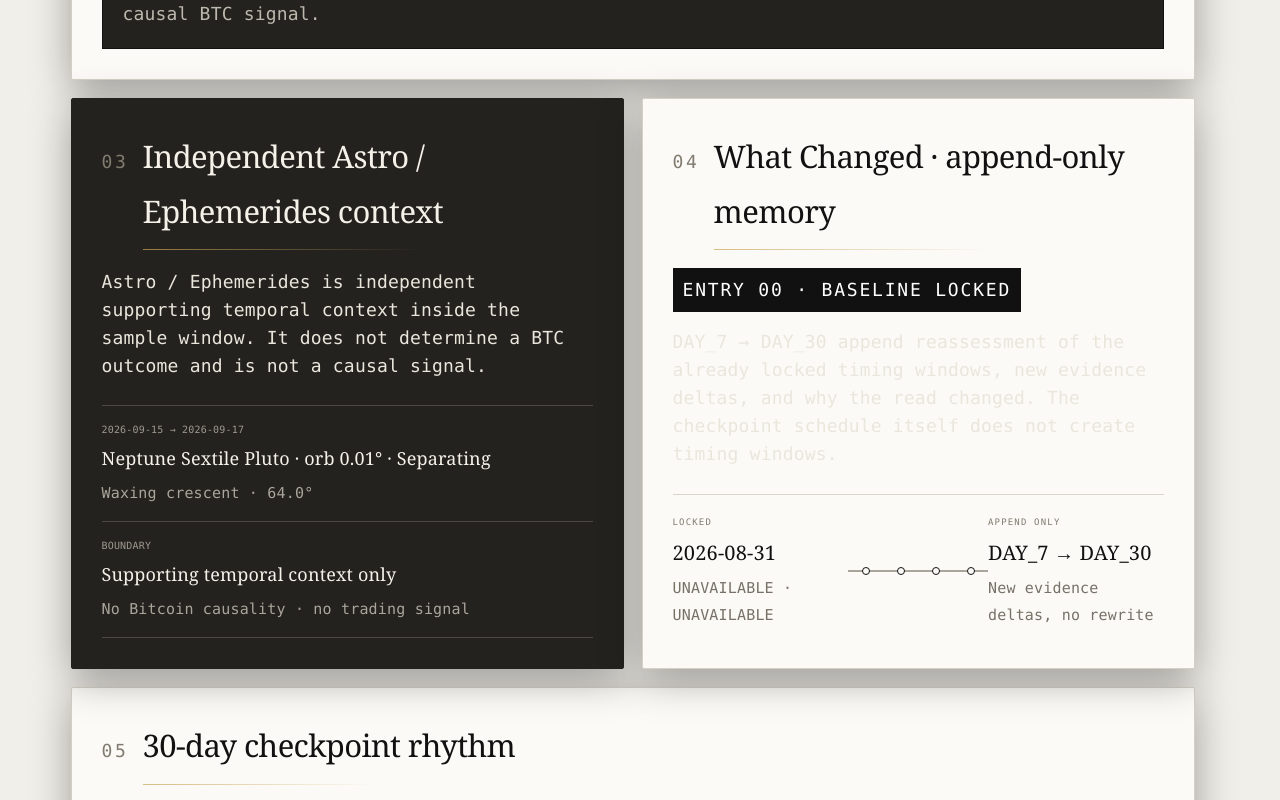
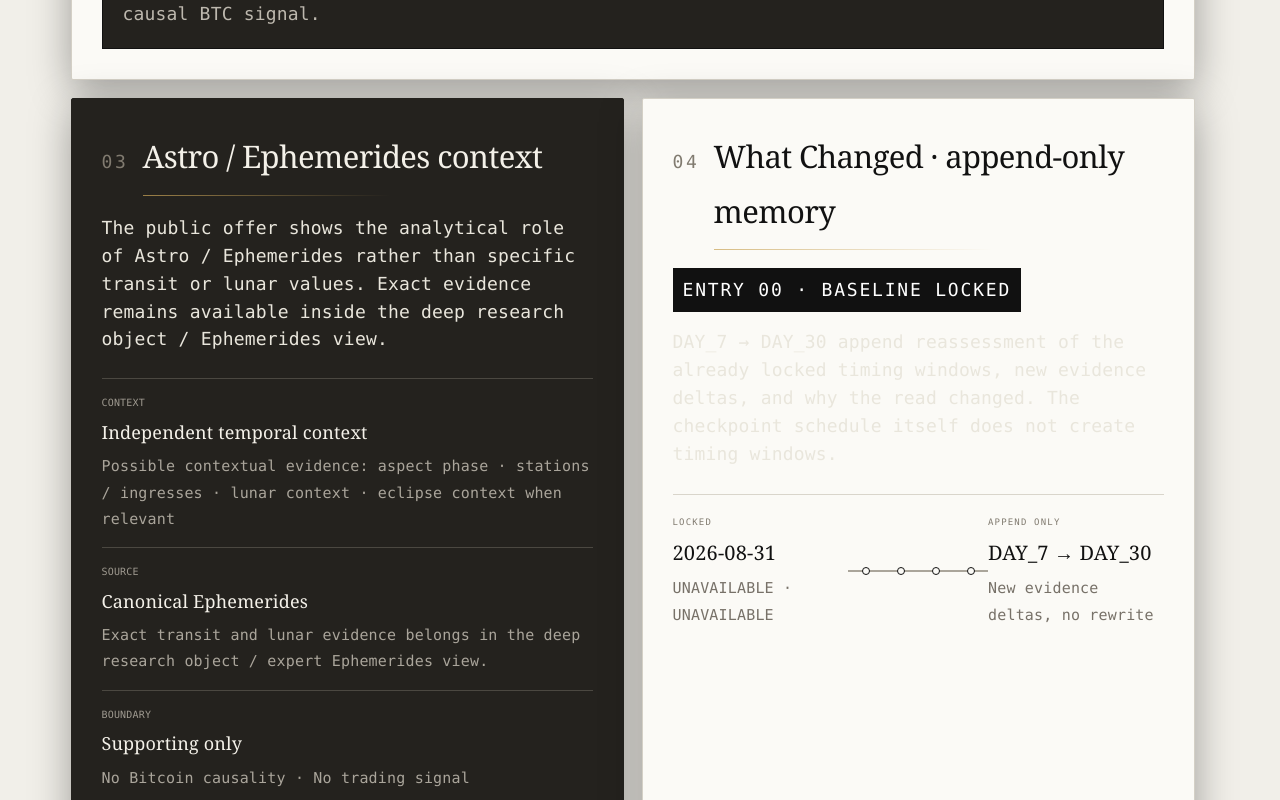
Before and after one commit to AiBhrigu/bhrigu-portal, a Next.js app: page /founding/phi-btc-timing-windows in a window 1280 px wide. Shown: the part 3460-4260 px from the top of the page. Built offline with nearby package versions, Linux system fonts and the light colour scheme; no server answers.

Commit message:
Abstract Astro evidence on founding offer preview

```diff
--- a/pages/founding/phi-btc-timing-windows.tsx
+++ b/pages/founding/phi-btc-timing-windows.tsx
@@ -136,8 +136,16 @@ export default function PhiBtcTimingWindowsFounding({ locale, baseline, generate
     windows: "Prospective timing windows",
     windowsNote: "TIMING WINDOWS = что отслеживается. Реальный BASELINE run фиксирует 2–4 prospective windows; checkpoints затем возвращаются к ним и проверяют, что подтвердилось, ослабло или осталось unresolved. Карточка ниже — демонстрация структуры, а не новый accepted forecast.",
     windowTitle: "Structural confirmation window",
-    astro: "Independent Astro / Ephemerides context",
-    astroNote: "Astro / Ephemerides — независимый supporting temporal context внутри sample window. Он не определяет BTC outcome и не превращается в причинный сигнал.",
+    astro: "Astro / Ephemerides context",
+    astroNote: "На публичной offer-странице показывается аналитическая роль Astro / Ephemerides, а не конкретные transit или lunar values. Точная evidence остаётся доступной внутри глубокого research object / Ephemerides view.",
+    astroPublicLabel: "Independent temporal context",
+    astroPublicStatus: "Available from canonical Ephemerides",
+    astroPublicRole: "Supporting only",
+    astroPublicCue: "View underlying ephemeris evidence",
+    astroPossible: "Возможный contextual evidence: aspect phase · stations / ingresses · lunar context · eclipse context, когда релевантно",
+    astroSource: "Canonical Ephemerides",
+    astroSourceNote: "Exact transit and lunar evidence belongs in the deep research object / expert Ephemerides view.",
+    astroBoundary: "No Bitcoin causality · No trading signal",
     changed: "What Changed · append-only memory",
     changedLead: "ENTRY 00 · BASELINE LOCKED",
     changedText: "DAY_7 → DAY_30 добавляют reassessment уже зафиксированных timing windows, новые evidence deltas и причины изменения чтения. Сам checkpoint schedule не создаёт timing windows.",
@@ -193,8 +201,16 @@ export default function PhiBtcTimingWindowsFounding({ locale, baseline, generate
     windows: "Prospective timing windows",
     windowsNote: "TIMING WINDOWS = what is being tracked. A real BASELINE run locks 2–4 prospective windows; checkpoints return to those windows and test what strengthened, weakened, failed, or remains unresolved. The card below demonstrates the structure and is not a new accepted forecast.",
     windowTitle: "Structural confirmation window",
-    astro: "Independent Astro / Ephemerides context",
-    astroNote: "Astro / Ephemerides is independent supporting temporal context inside the sample window. It does not determine a BTC outcome and is not a causal signal.",
+    astro: "Astro / Ephemerides context",
+    astroNote: "The public offer shows the analytical role of Astro / Ephemerides rather than specific transit or lunar values. Exact evidence remains available inside the deep research object / Ephemerides view.",
+    astroPublicLabel: "Independent temporal context",
+    astroPublicStatus: "Available from canonical Ephemerides",
+    astroPublicRole: "Supporting only",
+    astroPublicCue: "View underlying ephemeris evidence",
+    astroPossible: "Possible contextual evidence: aspect phase · stations / ingresses · lunar context · eclipse context when relevant",
+    astroSource: "Canonical Ephemerides",
+    astroSourceNote: "Exact transit and lunar evidence belongs in the deep research object / expert Ephemerides view.",
+    astroBoundary: "No Bitcoin causality · No trading signal",
     changed: "What Changed · append-only memory",
     changedLead: "ENTRY 00 · BASELINE LOCKED",
     changedText: "DAY_7 → DAY_30 append reassessment of the already locked timing windows, new evidence deltas, and why the read changed. The checkpoint schedule itself does not create timing windows.",
@@ -311,7 +327,7 @@ export default function PhiBtcTimingWindowsFounding({ locale, baseline, generate
             <p className="sampleCell btcCell"><b>{ru ? "BTC-структура" : "BTC structure"}</b>{sampleWindow.btcStructure}</p>
             <p className="sampleCell conditionCell"><b>{ru ? "Условие" : "Condition"}</b>{sampleWindow.condition}</p>
             <p className="sampleCell invalidationCell"><b>{ru ? "Инвалидация" : "Invalidation"}</b>{sampleWindow.invalidation}</p>
-            <p className="sampleCell astroCell"><b>Astro context</b>{sampleWindow.astroContext}<small>{sampleWindow.lunarContext}</small><em>{ru ? "Независимый контекст" : "Independent context"}</em></p>
+            <p className="sampleCell astroCell"><b>{t.astroPublicLabel}</b>{t.astroPublicStatus}<small>{t.astroPublicRole}</small><em>{t.astroPublicCue}</em></p>
             <p className="proofBoundary"><b>Source / proof boundary</b>{sampleWindow.proofBoundary}</p>
           </div>
         </article>
@@ -322,8 +338,9 @@ export default function PhiBtcTimingWindowsFounding({ locale, baseline, generate
           <div className="sectionHead"><p>03</p><h2>{t.astro}</h2></div>
           <p>{t.astroNote}</p>
           <div className="astroList">
-            <div><span>{sampleWindow.dateRange}</span><strong>{sampleWindow.astroContext}</strong><small>{sampleWindow.lunarContext}</small></div>
-            <div><span>BOUNDARY</span><strong>Supporting temporal context only</strong><small>{ru ? "Не причинность Bitcoin · не торговый сигнал" : "No Bitcoin causality · no trading signal"}</small></div>
+            <div><span>CONTEXT</span><strong>{t.astroPublicLabel}</strong><small>{t.astroPossible}</small></div>
+            <div><span>SOURCE</span><strong>{t.astroSource}</strong><small>{t.astroSourceNote}</small></div>
+            <div><span>BOUNDARY</span><strong>{t.astroPublicRole}</strong><small>{t.astroBoundary}</small></div>
           </div>
         </article>
         <article className="card">
```
